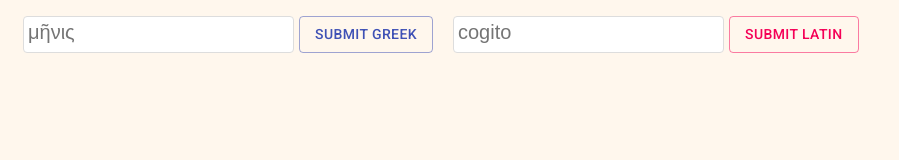
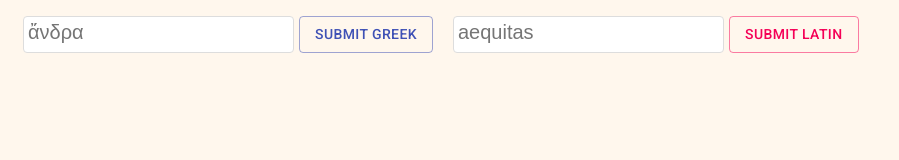
Before and after one commit to DiosAkhilleus/akhos-react, a React (Create React App) app: page / in a window 1280 px wide. Shown: the top 160 px of the page, without its empty margins (0-899 px from the left). Built offline with nearby package versions, Linux system fonts and the light colour scheme; a web font is replaced by a local one.

Commit message:
fixed updating problem where provided word would appear before inflections

```diff
--- a/src/App.js
+++ b/src/App.js
@@ -16,15 +16,15 @@ function App () {
 
   const grek = async (lemma) => { // retrieves a Mult component with multiple nested Translation components, depending on if the input word has multiple root headwords
 
-  const grekWord = await getGreek(lemma);
-
+    const grekWord = await getGreek(lemma);
+    setProvided(greek);
     setLemm (grekWord);
 
 }
   const lat = async (lemma) => { // same as above grek
 
     const latWord = await getLatin(lemma);
-
+    setProvided(latin);
     setLemm(latWord);
   }
   const handleChangeGreek = (event) => { // as input is typed into greek form, it updates the state with the current value
@@ -39,33 +39,26 @@ function App () {
   const handleGreek = (e) => { // handles the submission of the Greek input form
     setRet(true);
     e.preventDefault();
-    setProvided(greek);
     setLang('gr');
-
     grek(greek);
-
-    //setGreek('');
   }
   const handleLatin = (e) => { // same as handleGreek but for Latin
     setRet(true);
-    setProvided(latin);
     e.preventDefault();
     setLang('la');
-
     lat(latin);
-    //setLatin('');
   }
 
     return (
       <div>
         <div id="form-container">
           <form className="lang-form" onSubmit={handleGreek}>
-            <input className="lang-input" type="text" value={greek} onChange={handleChangeGreek} name="gr" placeholder="μῆνις"/>
+            <input className="lang-input" type="text" value={greek} onChange={handleChangeGreek} name="gr" placeholder="ἄνδρα"/>
             &nbsp;
             <Button variant="outlined" color="primary" type="submit" classes={{label: 'sub-button'}}>Submit Greek</Button>
           </form>
           <form className="lang-form" onSubmit={handleLatin}>
-                <input className="lang-input" type="text" value={latin} onChange={handleChangeLatin} placeholder="cogito"/>
+                <input className="lang-input" type="text" value={latin} onChange={handleChangeLatin} placeholder="aequitas"/>
                 &nbsp;
               <Button variant="outlined" color="secondary" type="submit" classes={{label: 'sub-button'}}>Submit Latin</Button>
             </form>
--- a/src/components/Mult.js
+++ b/src/components/Mult.js
@@ -1,6 +1,7 @@
 import Translation from './Translation';
 
-const Mult = (props) => { // maps through the input array and provides a Translation component from the information inside input
+const Mult = (props) => {
+    // maps through the input array and provides a Translation component from the information inside input
     return (
         <>
         {/* {console.log(props.input, props.provided, props.lang)} */}
--- a/src/modules/css/translation.css
+++ b/src/modules/css/translation.css
@@ -30,6 +30,8 @@
 .type {
     font-family:Cambria, Cochin, Georgia, Times, 'Times New Roman', serif;
     font-size:32px;
+    font-style: italic;
+    color:rgb(20, 85, 73);
 }
 
 .trans-container {
--- a/src/modules/javascript/greek.js
+++ b/src/modules/javascript/greek.js
@@ -480,7 +480,9 @@ const getPerseusGreek = async (lemma) => { // retrieves the XML from the Perseus
 
             const asArray = Object.entries(flatter);
 
-            const allowedArr = asArray.filter(([key, value]) => (((regex1.test(key) || regex2.test(key)) && (!regex3.test(key) && !regex4.test(key)) && (value !== ", " && value !== "; " && value !== ":"))));
+            const allowedArr = asArray.filter(([key, value]) => (((regex1.test(key) || regex2.test(key)) && (!regex3.test(key) && !regex4.test(key) && value !== ", " && value !== ":"))));
+            // (    && value !== "; ")
+
             const allowedObj = Object.fromEntries(allowedArr);
 
             for (const [key, value] of Object.entries(allowedObj)) {
```
